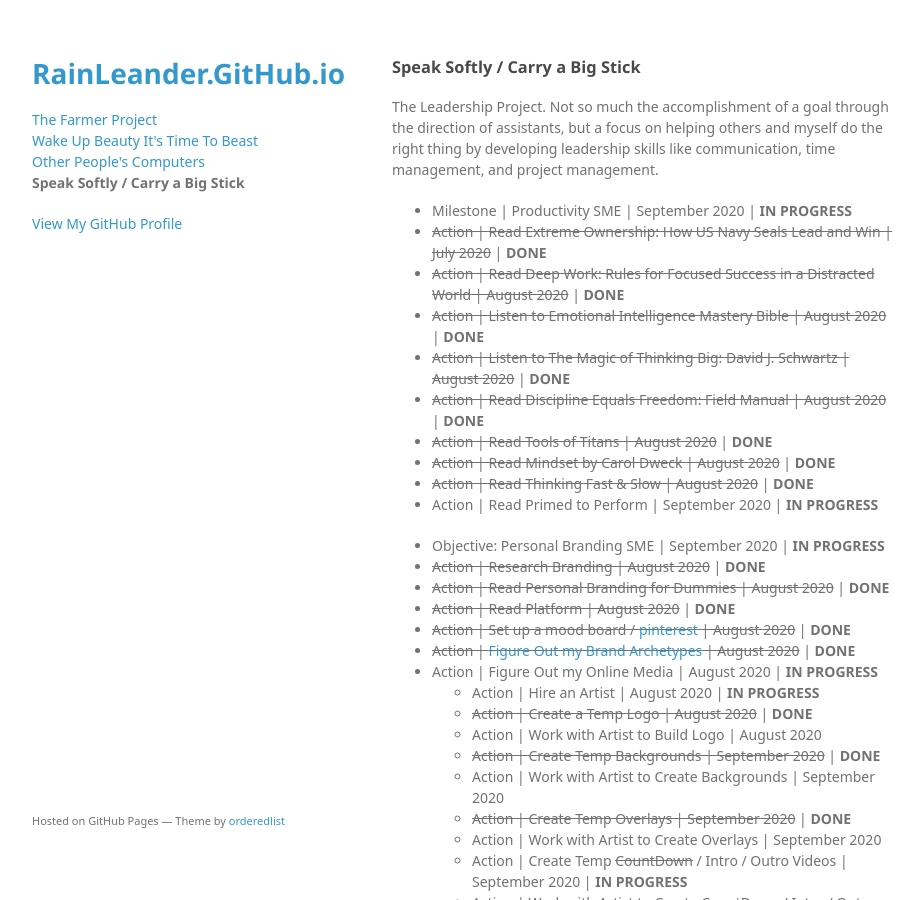
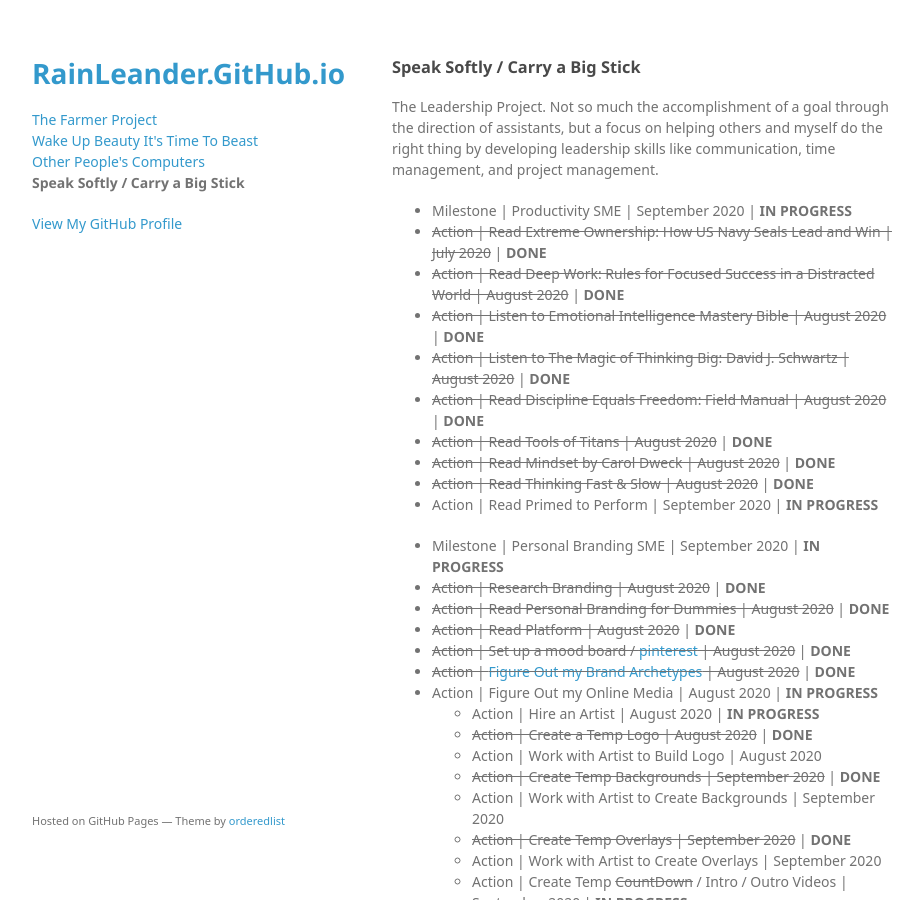
Before and after one commit to rainleander/rainleander.github.io, a Jekyll site: the page speak-softly.html, which Jekyll copies as it is, in a window 1280 px wide and 900 px high. Shown: the whole window, without its empty margins (178-1101 px from the left). Built offline with Jekyll 4.4.1, drawn with Linux system fonts in a browser that asks for light colours; some web fonts are replaced.

Commit message:
Update speak-softly.html

```diff
--- a/speak-softly.html
+++ b/speak-softly.html
@@ -40,7 +40,7 @@
         <li><del>Action | Read Thinking Fast & Slow | August 2020</del> | <b>DONE</b></li>
         <li>Action | Read Primed to Perform | September 2020 | <b>IN PROGRESS</b></li></ul>
 
-        <ul><li>Objective: Personal Branding SME | September 2020 | <b>IN PROGRESS</b></li>
+        <ul><li>Milestone | Personal Branding SME | September 2020 | <b>IN PROGRESS</b></li>
           <li><del>Action | Research Branding | August 2020</del> | <b>DONE</b></li>
           <li><del>Action | Read Personal Branding for Dummies | August 2020</del> | <b>DONE</b></li>
           <li><del>Action | Read Platform | August 2020</del> | <b>DONE</b></li>
```
